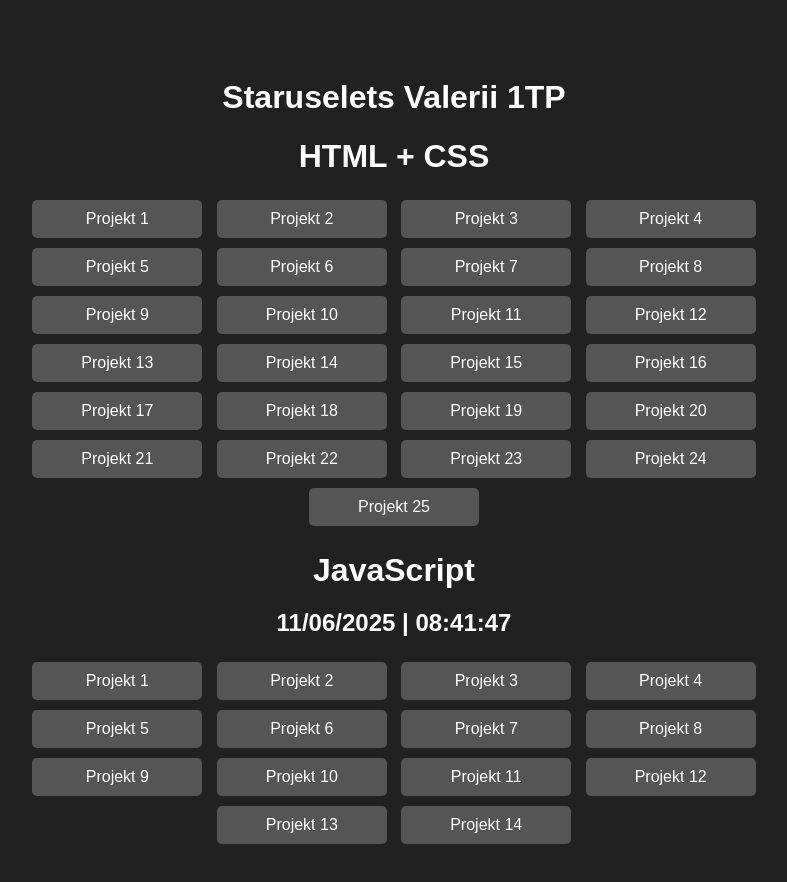
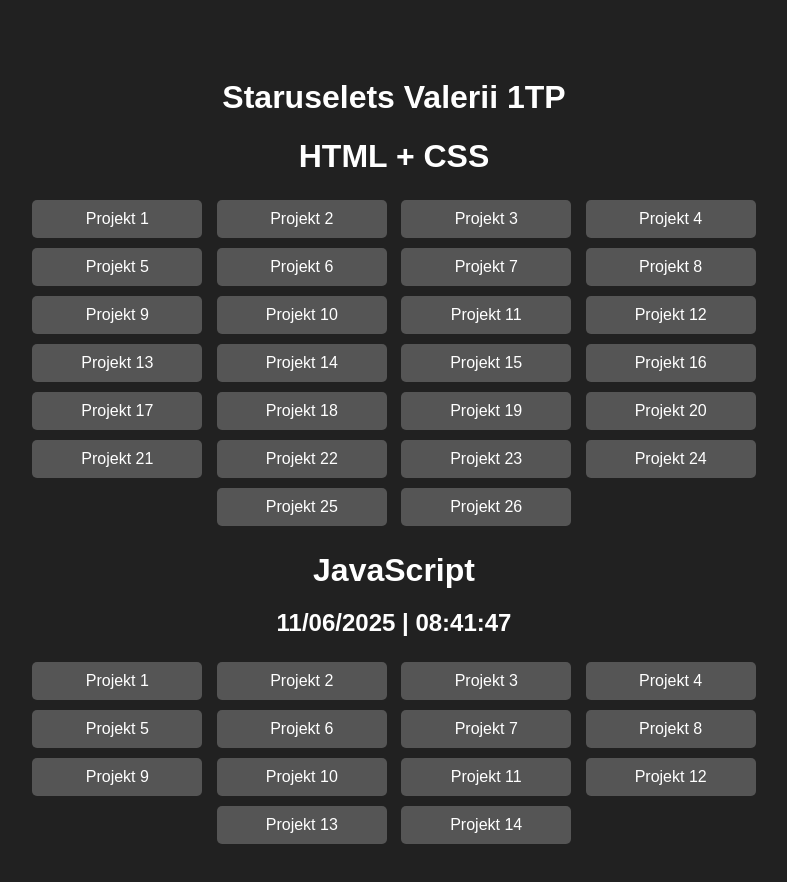
Before and after one commit to ValeriiTP/1TP-projects, a plain HTML site: page index.html in a window 1280 px wide. Shown: the whole page, without its empty margins (246-1033 px from the left). Drawn offline with Linux system fonts and the light colour scheme.

Commit message:
Update index.html

```diff
--- a/index.html
+++ b/index.html
@@ -101,6 +101,7 @@
             <a href="https://valeriitp.github.io/1TP-projects/HTML + CSS/23">Projekt 23</a>
             <a href="https://valeriitp.github.io/1TP-projects/HTML + CSS/24">Projekt 24</a>
             <a href="https://valeriitp.github.io/1TP-projects/HTML + CSS/25">Projekt 25</a>
+            <a href="https://valeriitp.github.io/1TP-projects/HTML + CSS/26">Projekt 26</a>
         </nav>
 
         <h1>JavaScript</h1>
```
